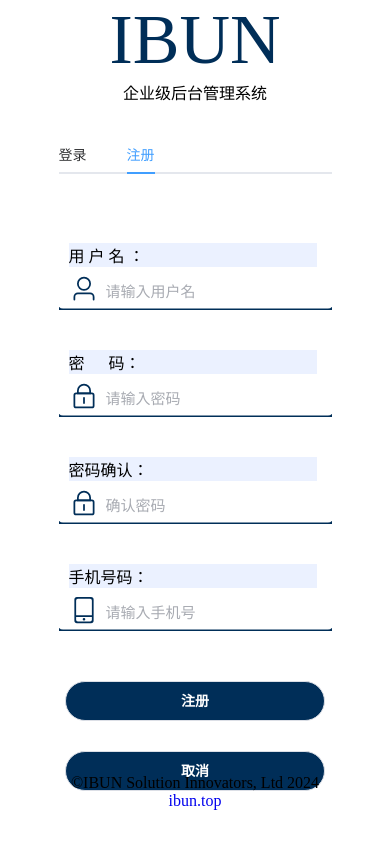
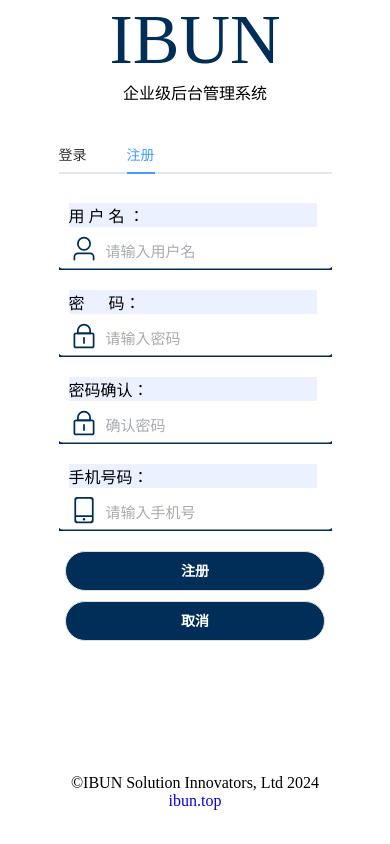
Before and after one commit to 15640847858/vue3-elementui-demo, a Vue app: page /login in a window 390 px wide. Both pictures are taken after a click on the tab "注册". Built offline with nearby package versions, Linux system fonts and the light colour scheme.

Commit message:
登录画面改修

```diff
--- a/src/views/LoginView.vue
+++ b/src/views/LoginView.vue
@@ -5,7 +5,7 @@
   </el-row>
 
   <el-tabs v-model="activeTab" @tab-click="changeTabs">
-    <el-tab-pane label="登录" name="login">
+    <el-tab-pane label="登录" name="login" id="loginForm">
       <el-row justify="center" class="el-row-margin-60">
         <el-input
           v-model="userName"
@@ -36,7 +36,7 @@
         <el-button round @click="btnCancel">清空</el-button>
       </el-row>
     </el-tab-pane>
-    <el-tab-pane label="注册" name="regist">
+    <el-tab-pane label="注册" name="regist" id="registForm">
       <el-row justify="center" class="el-row-margin-60">
         <label>用&nbsp户&nbsp名 ：</label>
 
@@ -191,6 +191,15 @@ div.el-row-margin-20 a {
     background-color: #ebf1ff;
   }
 
+  #registForm .el-row-margin-50,
+  #registForm .el-row-margin-60 {
+    margin-top: 20px !important;
+  }
+
+  #registForm .el-row-margin-30 {
+    margin-top: 10px !important;
+  }
+
   .el-input {
     width: 480px;
     height: 40px;
@@ -210,7 +219,7 @@ div.el-row-margin-20 a {
   }
 
   div.el-row-margin-20 a {
-    margin-left: 100px;
+    margin-left: 70%;
   }
 }
 
```
